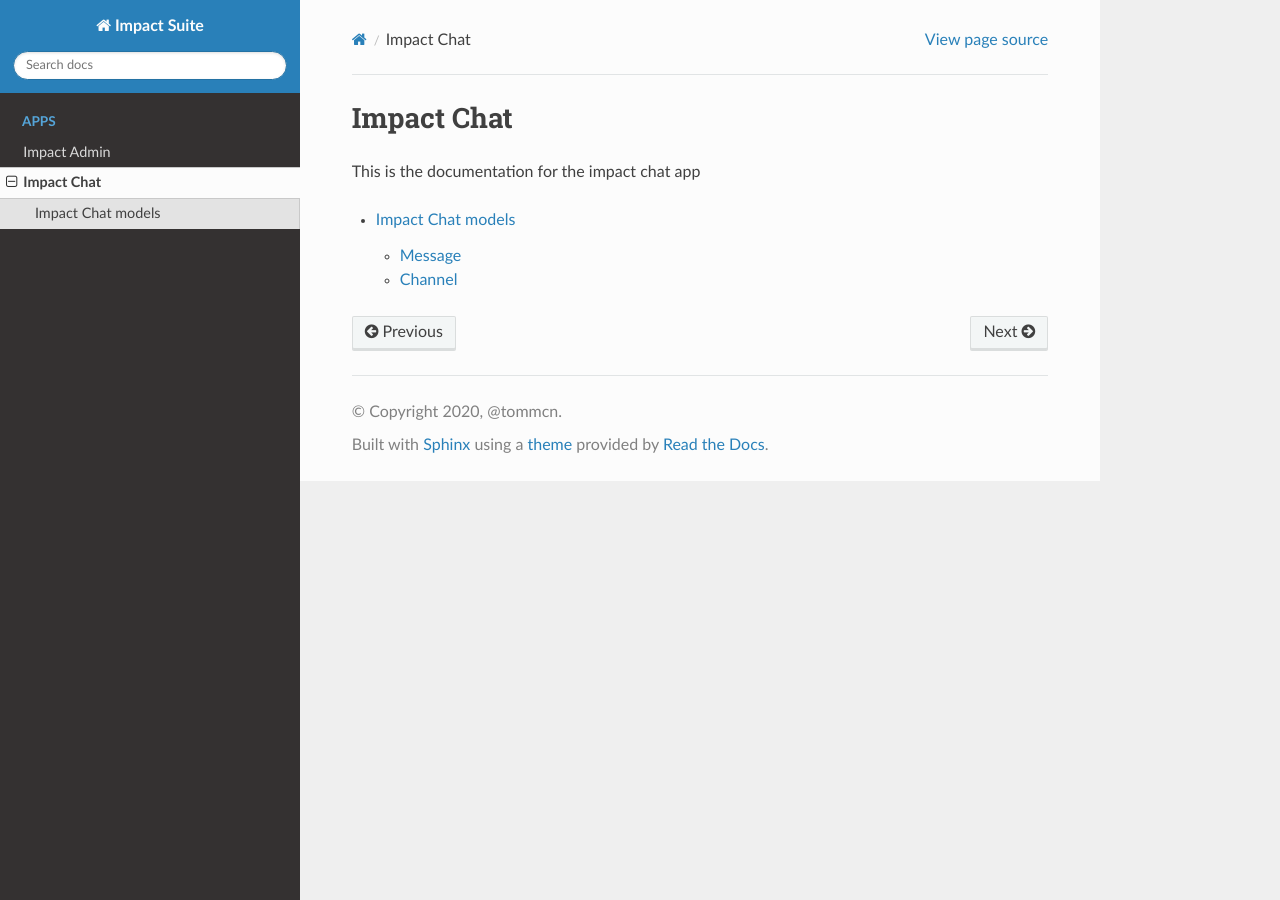
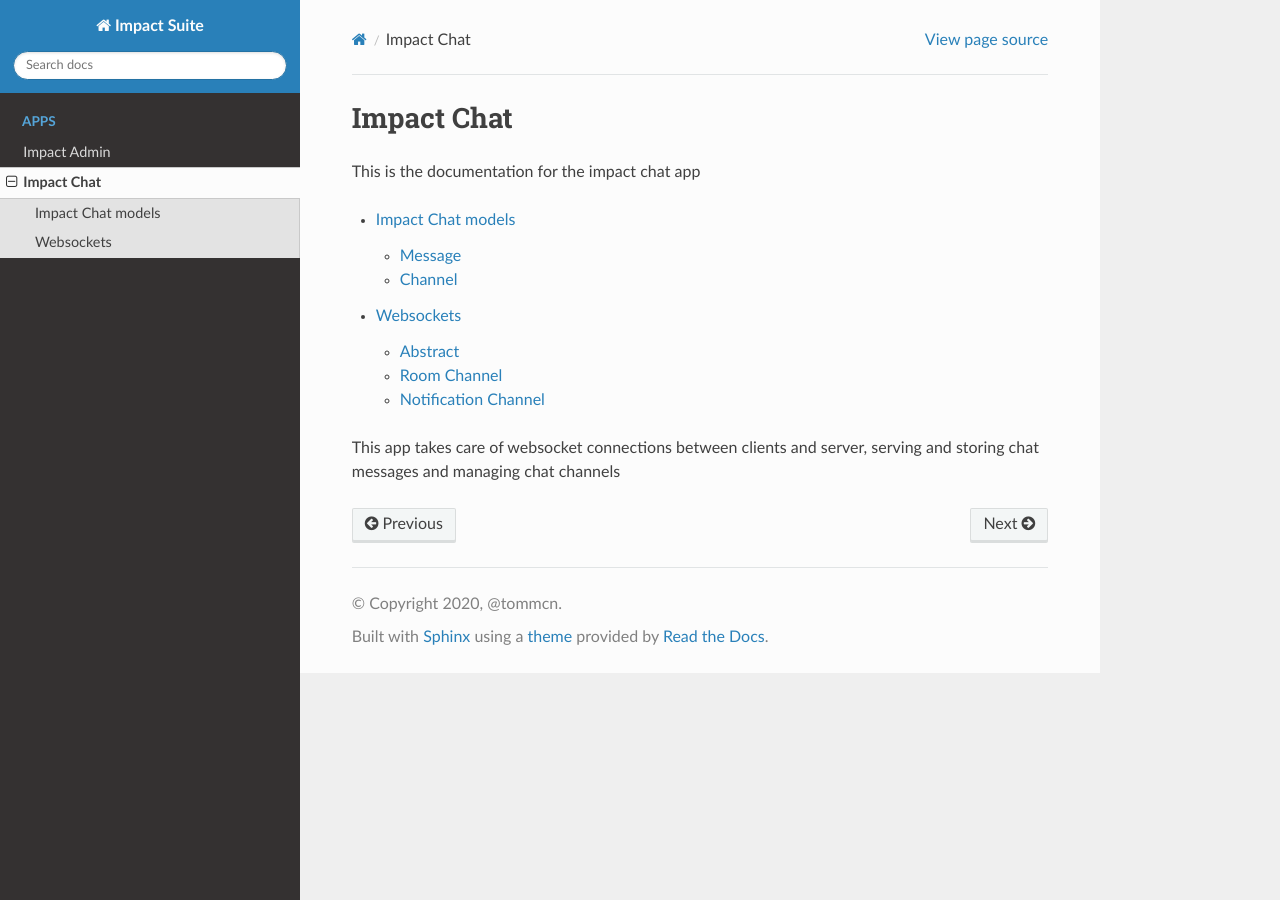
Before and after one commit to ImpactChat/impact-server, a Sphinx documentation site: the page built from docs/modules/chat/index.rst, in a window 1280 px wide. Built offline with Sphinx 7.4.7 and the Read the Docs theme 2.0.0, drawn with Linux system fonts in a browser that asks for light colours.

Commit message:
Bit more documentation

```diff
--- a/docs/index.rst
+++ b/docs/index.rst
@@ -7,7 +7,7 @@ Welcome to Impact Suite's documentation!
 ========================================
 
 .. toctree::
-   :maxdepth: 4
+   :maxdepth: 2
    :caption: Apps
 
    modules/admin/index.rst
--- a/docs/modules/chat/index.rst
+++ b/docs/modules/chat/index.rst
@@ -5,6 +5,11 @@ Impact Chat
 This is the documentation for the impact chat app
 
 .. toctree::
-   :maxdepth: 4
+   :maxdepth: 2
 
    models
+   websockets
+
+
+This app takes care of websocket connections between clients and server,
+serving and storing chat messages and managing chat channels
```
Also changed, not shown: docs/modules/chat/websockets.rst (added, +34 -0 lines), 2 other files.
